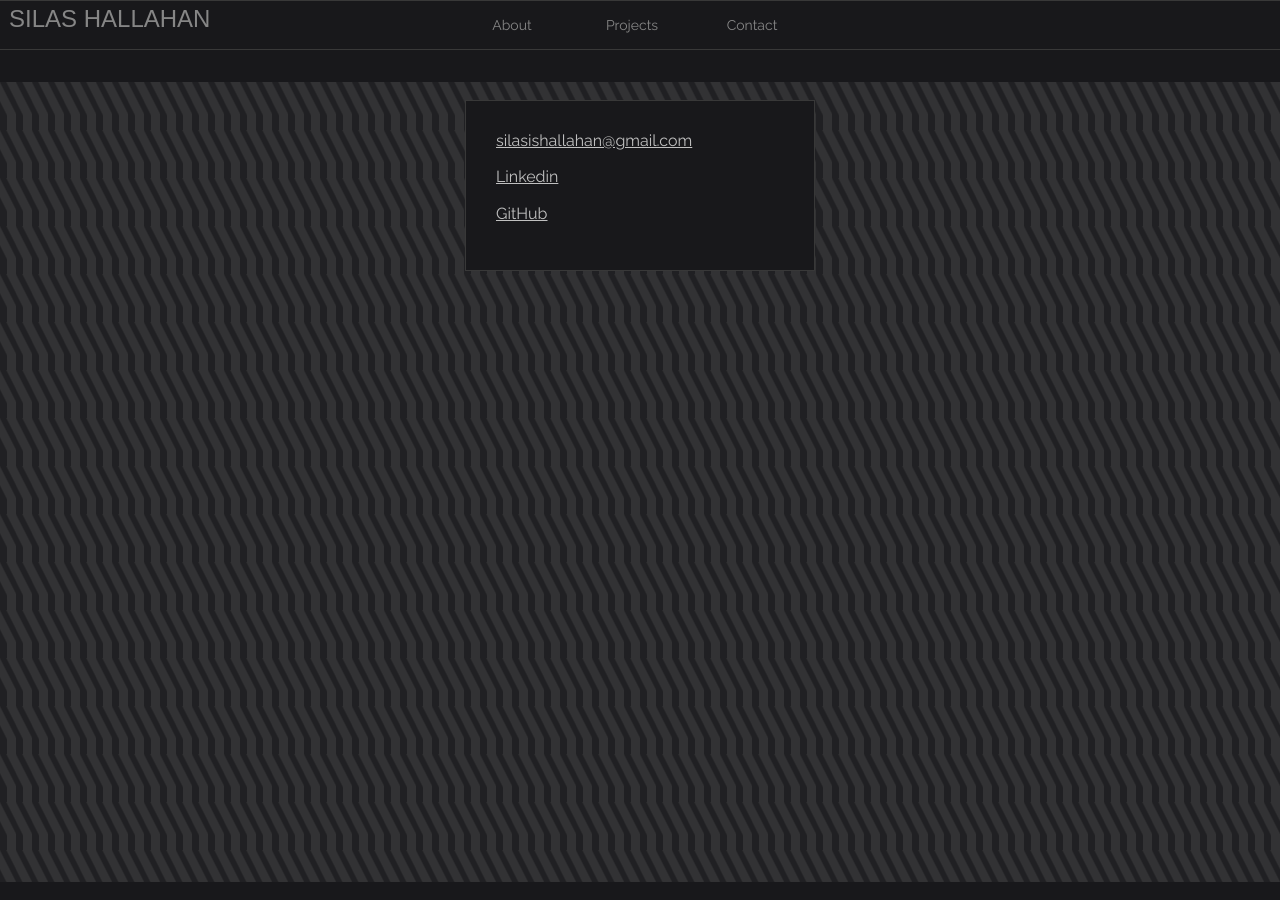
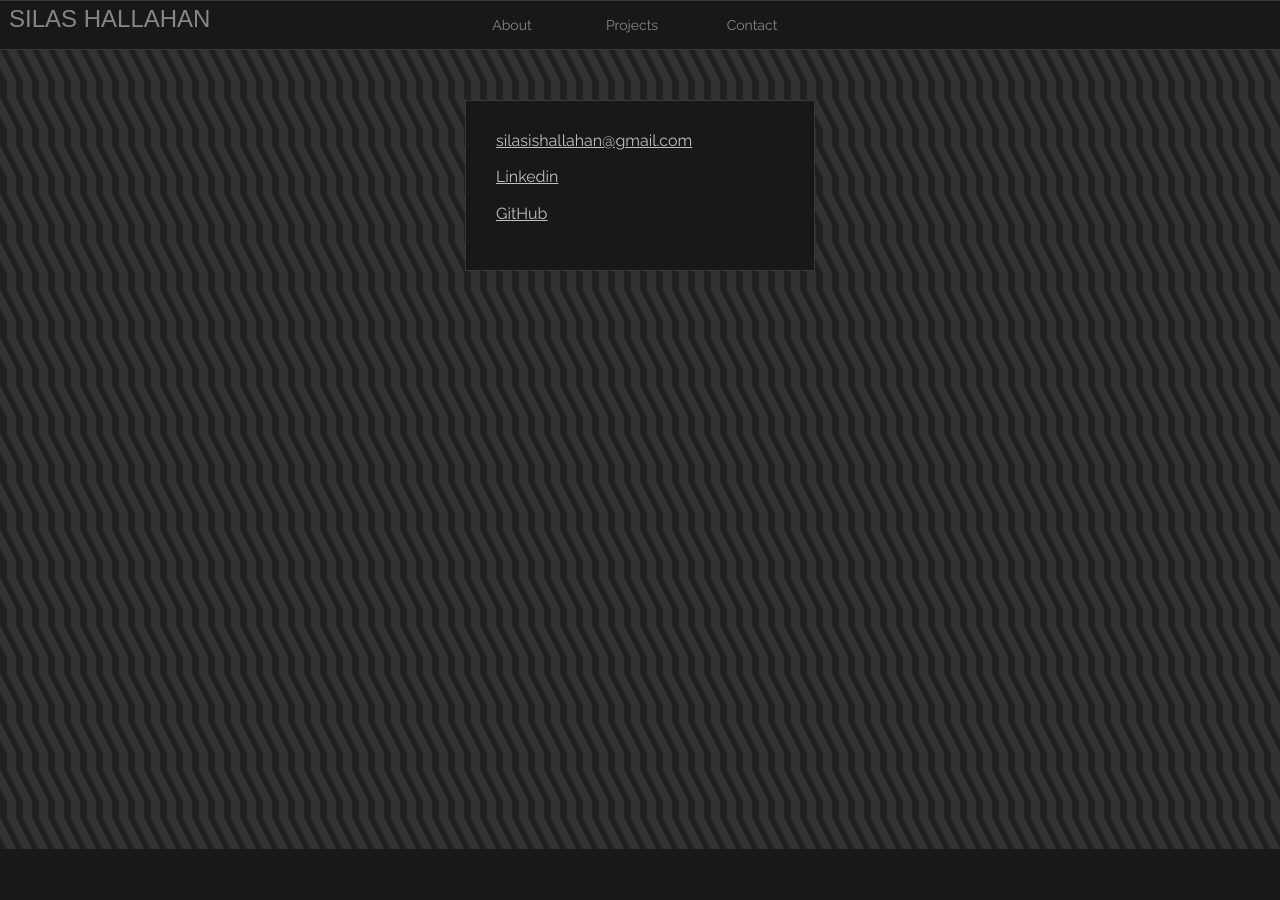
Before and after one commit to Loxphordex/React-Portfolio, a React (Create React App) app: page /contact in a window 1280 px wide. Built offline with nearby package versions, Linux system fonts and the light colour scheme; a web font is replaced by a local one.

Commit message:
small nudge

```diff
--- a/package.json
+++ b/package.json
@@ -12,7 +12,10 @@
     "start": "react-scripts start",
     "build": "react-scripts build",
     "test": "react-scripts test",
-    "eject": "react-scripts eject"
+    "eject": "react-scripts eject",
+    "predeploy": "npm run build",
+    "deploy": "now ./build",
+    "postdeploy": "now alias -A ./build/now.json"
   },
   "eslintConfig": {
     "extends": "react-app"
--- a/src/routes/Contact/Contact.css
+++ b/src/routes/Contact/Contact.css
@@ -21,7 +21,7 @@
   min-height: 100vh;
   margin: 0;
   position: absolute;
-  bottom: -82px;
+  bottom: -49px;
 
   opacity: 0.2;
   z-index: -100;
@@ -57,5 +57,7 @@
 
 
 @media only screen and (max-width: 812px) {
-
+  .contact-dec {
+    bottom: -82px;
+  }
 }
--- a/src/routes/Projects/Quoter/Quoter.css
+++ b/src/routes/Projects/Quoter/Quoter.css
@@ -48,7 +48,6 @@
 }
 
 
-
 @media only screen and (max-width: 812px) {
   .quoter-img-container {
     display: none;
@@ -73,7 +72,13 @@
   }
 }
 
-@media only screen and (max-width: 375px) {
+@media only screen and (max-width: 380px) {
+  .quoter-links {
+    top: 66px;
+  }
+}
+
+@media only screen and (max-width: 320px) {
   .quoter-links {
     top: 46px;
   }
```
